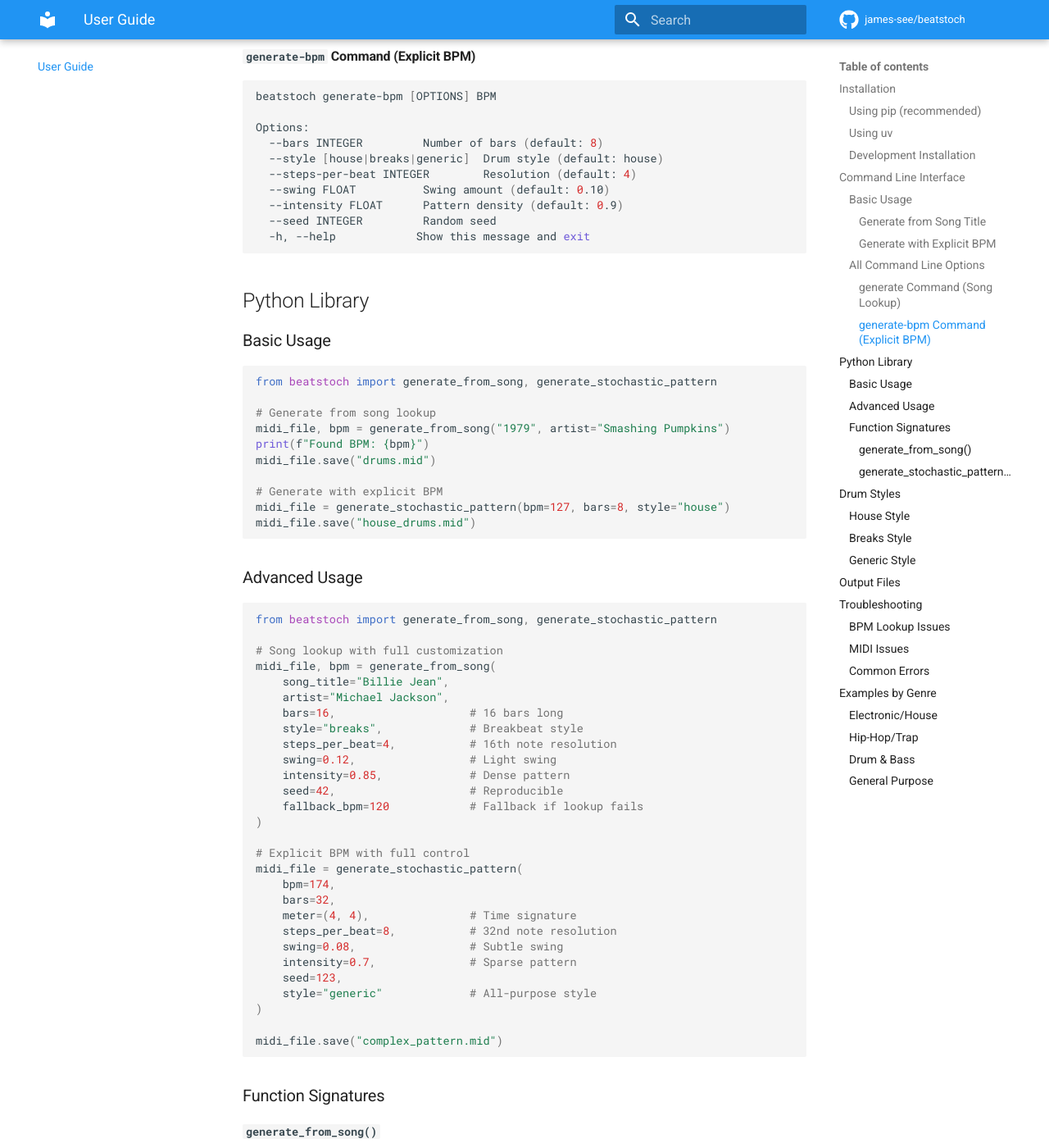
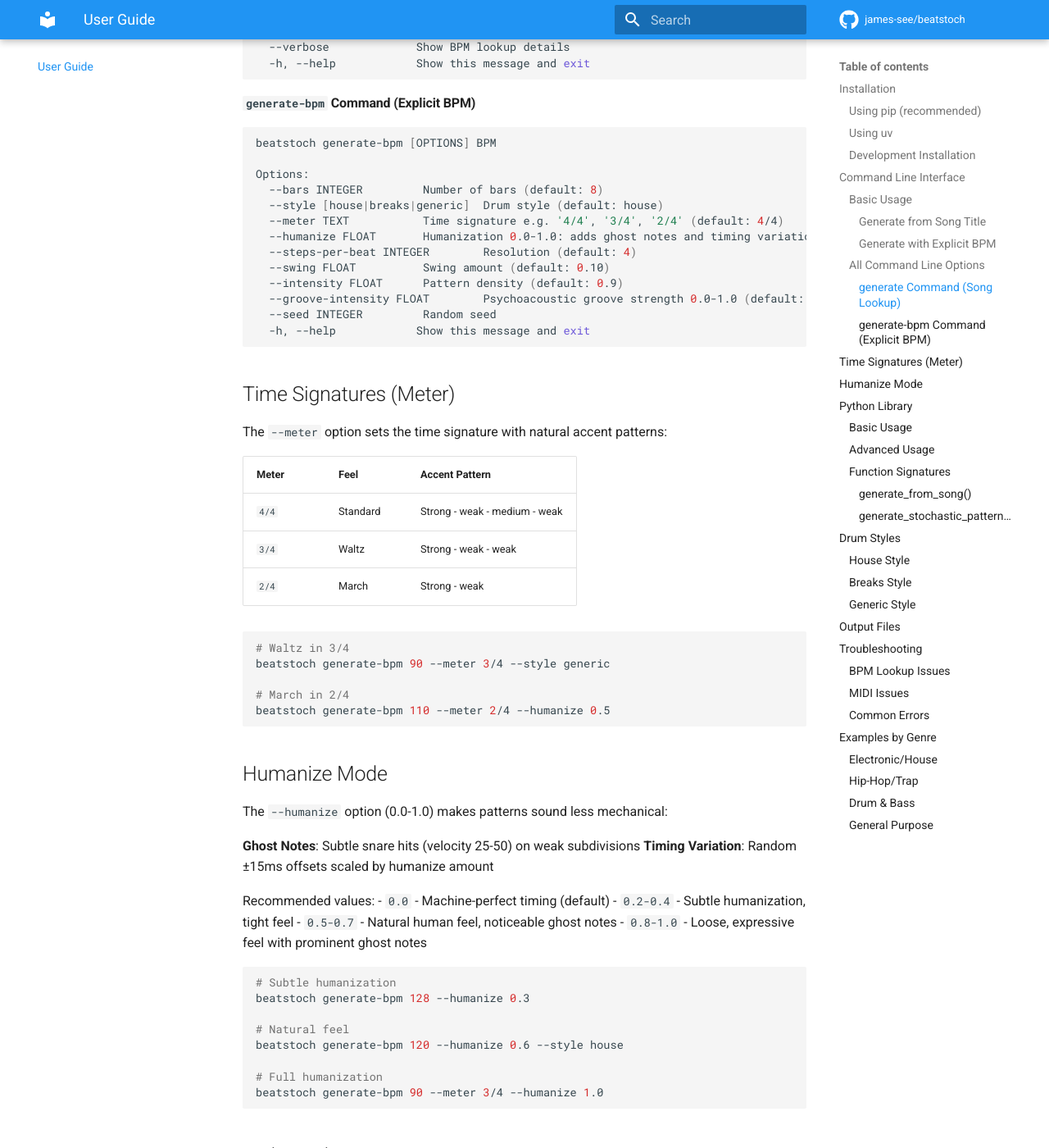
Before and after one commit to james-see/beatstoch, an MkDocs documentation site: the page built from docs/user-guide.md, in a window 1280 px wide and 1400 px high, scrolled down 1578 px. Shown: the whole window at 82% size. Built offline with MkDocs 1.6.1 and Material for MkDocs 9.7.7, drawn with Linux system fonts in a browser that asks for light colours; comment, search, counter and statistics services are not loaded; some of the changed text lies outside the part shown.

Commit message:
Update documentation for 1.3.0 features
- Add meter and humanize options to all doc pages
- Update function signatures with new parameters
- Add time signature and humanize mode sections
- Update output filename examples
- Bump version to 1.3.1

````diff
--- a/docs/user-guide.md
+++ b/docs/user-guide.md
@@ -56,9 +56,12 @@ Options:
   --artist TEXT          Artist name (improves BPM lookup accuracy)
   --bars INTEGER         Number of bars to generate (default: 8)
   --style [house|breaks|generic]  Drum style (default: house)
+  --meter TEXT           Time signature e.g. '4/4', '3/4', '2/4' (default: 4/4)
+  --humanize FLOAT       Humanization 0.0-1.0: adds ghost notes and timing variation (default: 0.0)
   --steps-per-beat INTEGER        Resolution (default: 4)
   --swing FLOAT          Swing amount 0.0-1.0 (default: 0.10)
   --intensity FLOAT      Pattern density 0.0-1.0 (default: 0.9)
+  --groove-intensity FLOAT        Psychoacoustic groove strength 0.0-1.0 (default: 0.7)
   --seed INTEGER         Random seed for reproducible patterns
   --fallback-bpm FLOAT   BPM to use if lookup fails
   --verbose             Show BPM lookup details
@@ -72,11 +75,56 @@ beatstoch generate-bpm [OPTIONS] BPM
 Options:
   --bars INTEGER         Number of bars (default: 8)
   --style [house|breaks|generic]  Drum style (default: house)
+  --meter TEXT           Time signature e.g. '4/4', '3/4', '2/4' (default: 4/4)
+  --humanize FLOAT       Humanization 0.0-1.0: adds ghost notes and timing variation (default: 0.0)
   --steps-per-beat INTEGER        Resolution (default: 4)
   --swing FLOAT          Swing amount (default: 0.10)
   --intensity FLOAT      Pattern density (default: 0.9)
+  --groove-intensity FLOAT        Psychoacoustic groove strength 0.0-1.0 (default: 0.7)
   --seed INTEGER         Random seed
   -h, --help            Show this message and exit
+```
+
+## Time Signatures (Meter)
+
+The `--meter` option sets the time signature with natural accent patterns:
+
+| Meter | Feel | Accent Pattern |
+|-------|------|----------------|
+| `4/4` | Standard | Strong - weak - medium - weak |
+| `3/4` | Waltz | Strong - weak - weak |
+| `2/4` | March | Strong - weak |
+
+```bash
+# Waltz in 3/4
+beatstoch generate-bpm 90 --meter 3/4 --style generic
+
+# March in 2/4
+beatstoch generate-bpm 110 --meter 2/4 --humanize 0.5
+```
+
+## Humanize Mode
+
+The `--humanize` option (0.0-1.0) makes patterns sound less mechanical:
+
+**Ghost Notes**: Subtle snare hits (velocity 25-50) on weak subdivisions
+**Timing Variation**: Random ±15ms offsets scaled by humanize amount
+
+Recommended values:
+- `0.0` - Machine-perfect timing (default)
+- `0.2-0.4` - Subtle humanization, tight feel
+- `0.5-0.7` - Natural human feel, noticeable ghost notes
+- `0.8-1.0` - Loose, expressive feel with prominent ghost notes
+
+```bash
+# Subtle humanization
+beatstoch generate-bpm 128 --humanize 0.3
+
+# Natural feel
+beatstoch generate-bpm 120 --humanize 0.6 --style house
+
+# Full humanization
+beatstoch generate-bpm 90 --meter 3/4 --humanize 1.0
 ```
 
 ## Python Library
@@ -107,9 +155,12 @@ midi_file, bpm = generate_from_song(
     artist="Michael Jackson",
     bars=16,                    # 16 bars long
     style="breaks",             # Breakbeat style
+    meter=(4, 4),               # Time signature
     steps_per_beat=4,           # 16th note resolution
     swing=0.12,                 # Light swing
     intensity=0.85,             # Dense pattern
+    groove_intensity=0.8,       # Psychoacoustic groove
+    humanize=0.5,               # Ghost notes and timing variation
     seed=42,                    # Reproducible
     fallback_bpm=120            # Fallback if lookup fails
 )
@@ -122,11 +173,23 @@ midi_file = generate_stochastic_pattern(
     steps_per_beat=8,           # 32nd note resolution
     swing=0.08,                 # Subtle swing
     intensity=0.7,              # Sparse pattern
+    groove_intensity=0.7,       # Psychoacoustic groove
+    humanize=0.6,               # Humanization
     seed=123,
     style="generic"             # All-purpose style
 )
 
 midi_file.save("complex_pattern.mid")
+
+# Humanized 3/4 waltz
+midi_file = generate_stochastic_pattern(
+    bpm=90,
+    bars=8,
+    meter=(3, 4),               # Waltz time
+    humanize=0.8,               # Heavy ghost notes
+    style="generic"
+)
+midi_file.save("waltz_humanized.mid")
 ```
 
 ### Function Signatures
@@ -138,9 +201,12 @@ generate_from_song(
     artist: Optional[str] = None,
     bars: int = 8,
     style: str = "house",
+    meter: Tuple[int, int] = (4, 4),
     steps_per_beat: int = 4,
     swing: float = 0.10,
     intensity: float = 0.9,
+    groove_intensity: float = 0.7,
+    humanize: float = 0.0,
     seed: Optional[int] = None,
     fallback_bpm: Optional[float] = None,
     verbose: bool = False,
@@ -160,6 +226,8 @@ generate_stochastic_pattern(
     intensity: float = 0.9,
     seed: int = 42,
     style: str = "house",
+    groove_intensity: float = 0.7,
+    humanize: float = 0.0,
 ) -> MidiFile
 ```
 
@@ -188,8 +256,17 @@ generate_stochastic_pattern(
 ## Output Files
 
 Generated MIDI files use descriptive naming:
-- `stoch_[artist]_[title]_[bpm]bpm.mid` (from song lookup)
-- `stoch_[bpm]bpm.mid` (from explicit BPM)
+- `stoch_[artist]_[title]_[bpm]bpm_[meter].mid` (from song lookup)
+- `stoch_[artist]_[title]_[bpm]bpm_[meter]_humanized.mid` (with humanize > 0)
+- `stoch_[bpm]bpm_[meter].mid` (from explicit BPM)
+- `stoch_[bpm]bpm_[meter]_humanized.mid` (with humanize > 0)
+
+Example filenames:
+```
+stoch_michael_jackson_billie_jean_117bpm_44.mid
+stoch_dave_brubeck_take_five_174bpm_34_humanized.mid
+stoch_128bpm_44_humanized.mid
+```
 
 Files are standard MIDI format compatible with:
 - Ableton Live
--- a/pyproject.toml
+++ b/pyproject.toml
@@ -5,7 +5,7 @@ build-backend = "setuptools.build_meta"
 
 [project]
 name = "beatstoch"
-version = "1.3.0"
+version = "1.3.1"
 description = "BPM-aware stochastic drum generator: library + CLI."
 authors = [{ name = "James Campbell" }]
 readme = "README.md"
````
Also changed, not shown: CHANGELOG.md (+6 -0 lines), docs/api-reference.md (+49 -2 lines), docs/index.md (+24 -5 lines).
